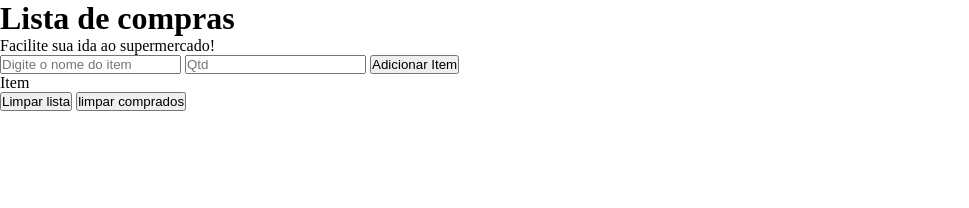
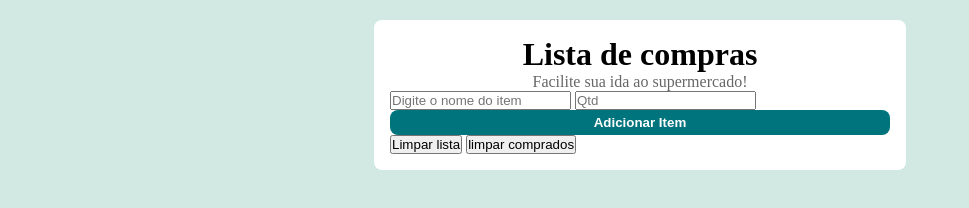
Before and after one commit to ricardoferreira-spec/Lista-de-compras, a plain HTML site: page index.html in a window 1280 px wide. Shown: the whole page, without its empty margins (0-969 px from the left). Drawn offline with Linux system fonts and the light colour scheme; a web font is replaced by a local one.

Commit message:
2025-01-10 16hs02 CSS
Aula CSS

```diff
--- a/index.html
+++ b/index.html
@@ -12,16 +12,18 @@
         <p class="subtitle">Facilite sua ida ao supermercado!</p>
 
         <div class="form">
-            <input type="text" placeholder="Digite o nome do item">
-            <!-- <input type="checkbox"> exemplo  -->
-            <!-- <input type="password"> exemplo  -->
-            <input type="number" placeholder="Qtd" min="1"> <!-- min para limitar o minimo de 1  -->
-            <button>Adicionar Item</button>
+            <div>
+                <input type="text" placeholder="Digite o nome do item">
+                <!-- <input type="checkbox"> exemplo  -->
+                <!-- <input type="password"> exemplo  -->
+                <input type="number" placeholder="Qtd" min="1"> <!-- min para limitar o minimo de 1  -->
+            </div>
+
+            <button id="add">Adicionar Item</button>
+
         </div>
 
-        <ul class="lista">
-            <li>Item</li>
-        </ul>
+        <ul class="lista"></ul>
 
         <div class="adctions">
             <button class="clean">Limpar lista</button>
--- a/styles/styles.css
+++ b/styles/styles.css
@@ -1,4 +1,48 @@
+
+/*pesquisa fontes google e copiar aqui*/
+@import url('https://fonts.googleapis.com/css2?family=Playwrite+AU+SA:wght@100..400&family=Roboto:ital,wght@0,100..900;1,100..900&display=swap');
+
 *{
     margin: 0;
     padding: 0;
 }
+
+body {
+    /*font-family: system-ui, -apple-system, BlinkMacSystemFont, 'Segoe UI', Roboto, Oxygen, Ubuntu, Cantarell, 'Open Sans', 'Helvetica Neue', sans-serif;*/
+    /*font-family: "Roboto", serif; /* outra forma é pesquisar fontes google e importar o estilo na primeira linha @import*/
+    font-family: "Playwrite AU SA", serif;
+    background-color: #D2E8E3; /*pesquisar paleta de cores no adobe cores*/
+}
+
+.container{
+    background-color: white;
+    max-width: 500px;
+    margin: 20px auto;
+    padding: 16px;
+    border-radius: 8px;
+}
+
+h1{
+    text-align: center;
+}
+
+.subtitle{
+    text-align: center;
+    color: #666;
+}
+
+#add{
+    background-color: #00747C;
+    color: white;
+    width: 100%;
+    border: none;
+
+    padding: 5px 0px;
+    border-radius: 8px;
+    cursor: pointer;
+    font-weight: 600;
+}
+
+#add:hover {
+    background-color: #02484d;
+}
```
